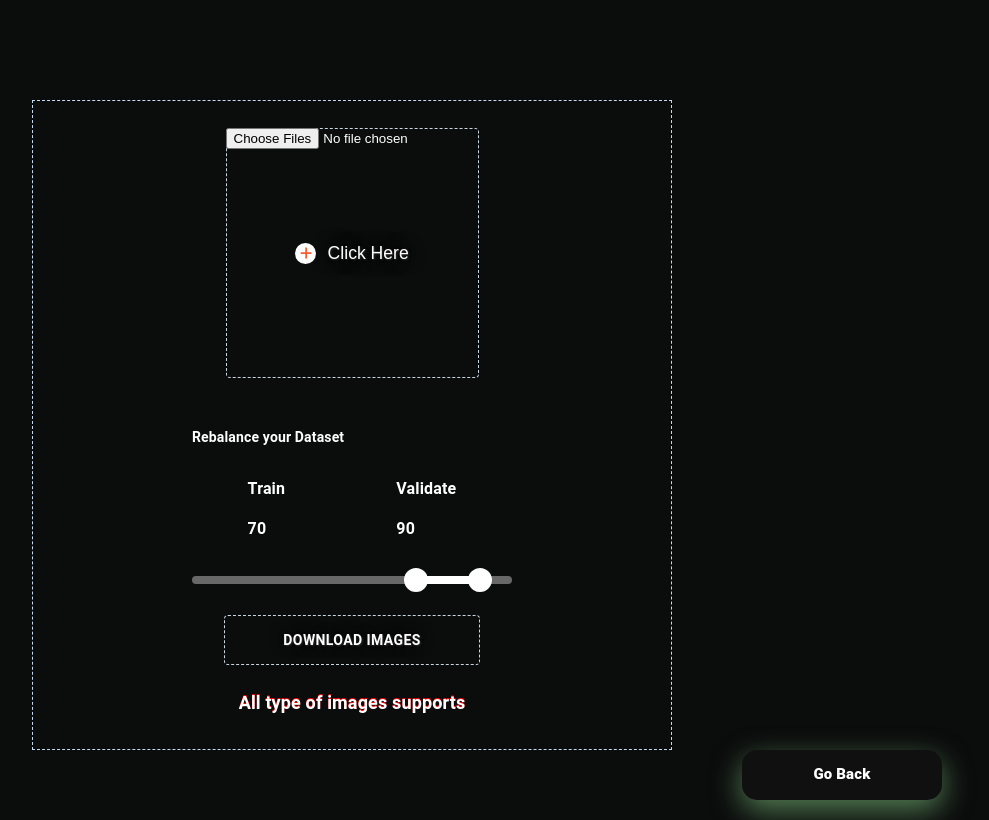
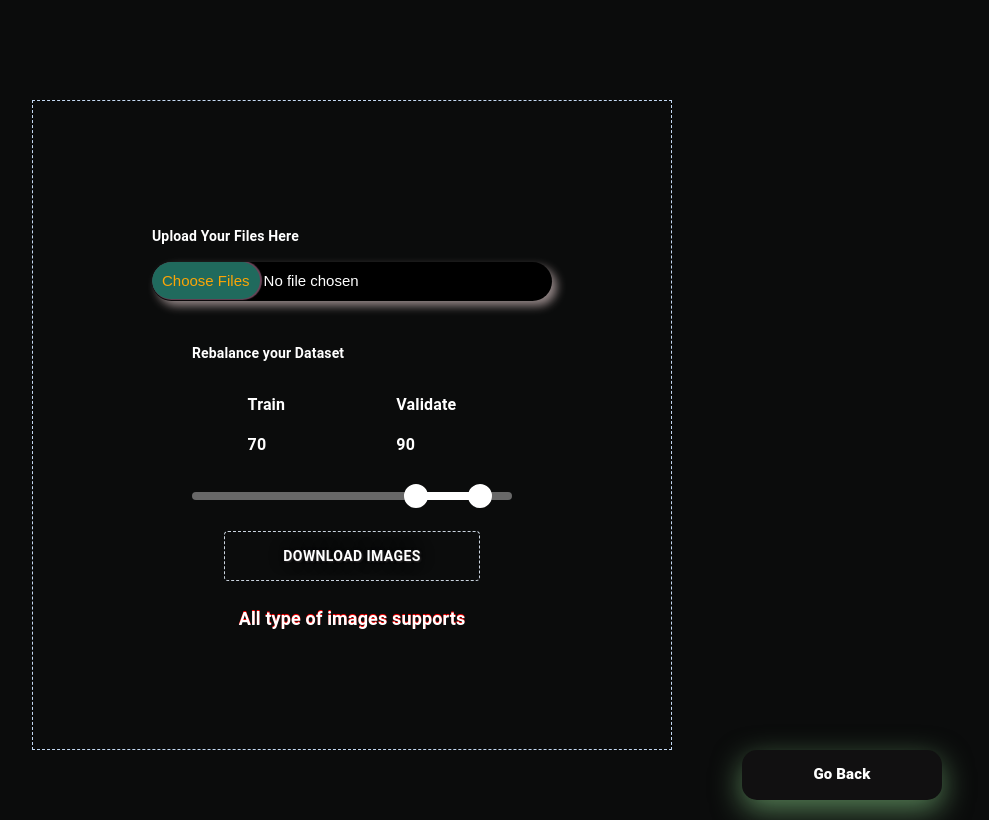
Before and after one commit to VisionifyCS/datasplitter01, a React (Create React App) app: page /datasplitter01/train in a window 1280 px wide. Shown: the part 940-1760 px from the top of the page, without its empty margins (288-1277 px from the left). Built offline with nearby package versions, Linux system fonts and the light colour scheme.

Commit message:
changed image uploading UI and deployed

```diff
--- a/src/pages/components/ImageTrain.js
+++ b/src/pages/components/ImageTrain.js
@@ -171,21 +171,22 @@ function ImageTrain() {
     <>
       <div className="file-card" id="place-to-visit">
         <div className="file-inputs">
+          <p>Upload Your Files Here</p>
           <input
             multiple
             type="file"
             onChange={(e) => covertBaseImages(e.target.files)}
-            onChange={(e) => covertBaseImages(e.target.files)}
+            className="upload-box"
           ></input>
-          <button style={{ color: "#fff" }}>
+          {/* <button style={{ color: "#fff" }}>
             <i>
               <FontAwesomeIcon icon={faPlus} />
             </i>
             Click Here
-          </button>
-          {/* <p>{inputValue.length}</p> */}
+          </button> */}
         </div>
-        {/* <p>{inputValue}</p> */}
+        <p>{covertBaseImages}</p>
+
         <div className="main-selector">
           <p>Rebalance your Dataset</p>
           <Typography gutterBottom className="typo-info">
--- a/src/pages/components/image.scss
+++ b/src/pages/components/image.scss
@@ -14,7 +14,6 @@
   font-weight: 600;
   .file-inputs {
     position: relative;
-    margin-bottom: 2.5em;
 
     .inputs:hover {
       color: #fff;
@@ -26,8 +25,6 @@
       opacity: 1;
       z-index: 2;
       cursor: pointer;
-      height: 250px;
-      max-width: 600px;
     }
 
     button {
@@ -56,24 +53,24 @@
       color: black;
       border: 0.5px dashed #cbd5e0;
 
-      i {
-        width: 1.5em;
-        height: 1.5em;
-        padding: 0.4em;
-        background-color: #fff;
-        color: #f55e30;
-        border-radius: 50%;
-        display: flex;
-        justify-content: center;
-        align-items: center;
-        margin-right: 0.8em;
-        font-size: 0.8em;
-      }
+      // i {
+      //   width: 1.5em;
+      //   height: 1.5em;
+      //   padding: 0.4em;
+      //   background-color: #fff;
+      //   color: #f55e30;
+      //   border-radius: 50%;
+      //   display: flex;
+      //   justify-content: center;
+      //   align-items: center;
+      //   margin-right: 0.8em;
+      //   font-size: 0.8em;
+      // }
     }
 
     &:hover {
       button {
-        background-color: black;
+        background-color: #fff;
       }
     }
   }
@@ -117,8 +114,8 @@
 }
 
 .btn-wrapper .btn-default:hover {
-  background-color: black;
-  color: #fff;
+  background-color: #fff;
+  color: black;
 }
 
 .main-selector {
@@ -182,3 +179,29 @@
   justify-content: space-around;
   font-weight: 600;
 }
+
+.upload-box {
+  font-size: 15px;
+  background: black;
+  border-radius: 50px;
+  box-shadow: 5px 5px 10px rgb(145, 132, 132);
+  width: 400px;
+  outline: none;
+  height: 39px;
+  font-family: Arial, Helvetica, sans-serif;
+  margin-top: 2px;
+}
+
+::-webkit-file-upload-button {
+  color: rgb(250, 165, 7);
+  background: #206a5d;
+  border: none;
+  padding: 10px;
+  border-radius: 50px;
+  box-shadow: 1px 0 1px 1px #6b4559;
+  outline: none;
+}
+
+::-webkit-file-upload-button:hover {
+  background: #fff;
+}
```
